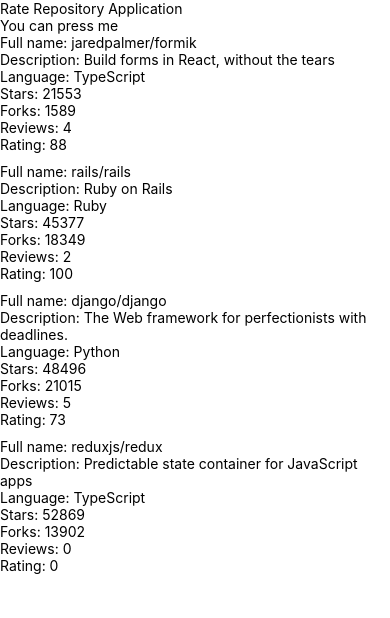
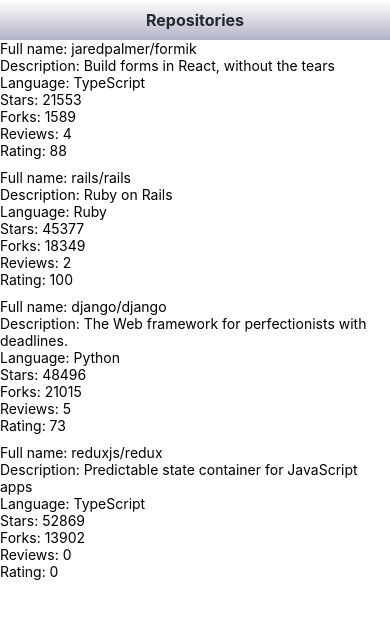
Before and after one commit to Burak-Esen/fullstackopen-p10, a React Native app: screen / in a window 390 px wide. Shown: the top 618 px of the page. Built offline with nearby package versions, Linux system fonts and the light colour scheme.

Commit message:
rate-repository-app ex.10.4

```diff
--- a/package.json
+++ b/package.json
@@ -10,6 +10,7 @@
   },
   "dependencies": {
     "expo": "~38.0.8",
+    "expo-linear-gradient": "~8.2.1",
     "expo-status-bar": "^1.0.2",
     "react": "~16.11.0",
     "react-dom": "~16.11.0",
--- a/src/components/Main.jsx
+++ b/src/components/Main.jsx
@@ -1,7 +1,8 @@
 import React from 'react';
 import Constants from 'expo-constants';
-import { Text, StyleSheet, View, TouchableWithoutFeedback, Alert } from 'react-native';
+import { StyleSheet, View } from 'react-native';
 import RepositoryList from './RepositoryList';
+import AppBar from './bartab/AppBar';
 
 const styles = StyleSheet.create({
   container: {
@@ -14,12 +15,7 @@
 const Main = () => {
   return (
     <View style={styles.container}>
-      <Text>Rate Repository Application</Text>
-      <TouchableWithoutFeedback
-      onPress={() => Alert.alert('You pressed the text!')}
-    >
-      <Text>You can press me</Text>
-    </TouchableWithoutFeedback>
+      <AppBar backgroundColor='fancy' />
     <RepositoryList />
     </View>
   );
--- /dev/null
+++ b/src/components/bartab/AppBar.jsx
@@ -0,0 +1,36 @@
+import React from 'react';
+import { View, StyleSheet } from 'react-native';
+import { LinearGradient } from 'expo-linear-gradient';
+import theme from '../../theme';
+import AppBarTab from './AppBarTab';
+
+const styles = StyleSheet.create({
+  container: {
+    paddingVertical: 10
+  },
+  background :{
+    position: 'absolute',
+    left: 0,
+    right: 0,
+    top: 0,
+    height: 40,
+  },
+  fancyColor: {
+    color:theme.colors.fancyHeaderBar
+  }
+});
+
+const AppBar = ({ backgroundColor }) => {
+  return (
+    <View style={styles.container}>
+      <LinearGradient
+        // Background Linear Gradient
+        colors={['transparent', backgroundColor==='fancy' ? styles.fancyColor.color : backgroundColor]}
+        style={styles.background}
+      />
+      <AppBarTab header='Repositories' color='textPrimary' />
+    </View>
+  );
+};
+
+export default AppBar;
--- /dev/null
+++ b/src/components/bartab/AppBarTab.jsx
@@ -0,0 +1,30 @@
+import React from 'react';
+import { StyleSheet, Text, TouchableWithoutFeedback } from 'react-native';
+import theme from '../../theme';
+
+const styles = StyleSheet.create({
+  header: {
+    fontSize: 16,
+    fontWeight:'bold',
+    textAlign: 'center',
+    color: theme.colors.primary
+  },
+  colorPrimary: {color:theme.colors.textPrimary},
+  colorSecondary: {color:theme.colors.textSecondary}
+});
+
+const AppBarTab = ({ header, color, style }) => {
+  const headerStyle = [
+    styles.header,
+    color==='textPrimary' && styles.colorPrimary,
+    color==='textSecondary' && styles.colorSecondary,
+    style
+  ];
+  return (
+    <TouchableWithoutFeedback>
+      <Text style={headerStyle}>{ header }</Text>
+    </TouchableWithoutFeedback>
+  );
+};
+
+export default AppBarTab;
--- /dev/null
+++ b/src/theme.js
@@ -0,0 +1,21 @@
+const theme = {
+  colors: {
+    textPrimary: '#24292e',
+    textSecondary: '#586069',
+    primary: '#0366d6',
+    fancyHeaderBar: 'rgba(0,0,70,0.3)'
+  },
+  fontSizes: {
+    body: 14,
+    subheading: 16,
+  },
+  fonts: {
+    main: 'System',
+  },
+  fontWeights: {
+    normal: '400',
+    bold: '700',
+  },
+};
+
+export default theme;
```
Also changed, not shown: 1 other file (tests, documents, lock files or other folders).
